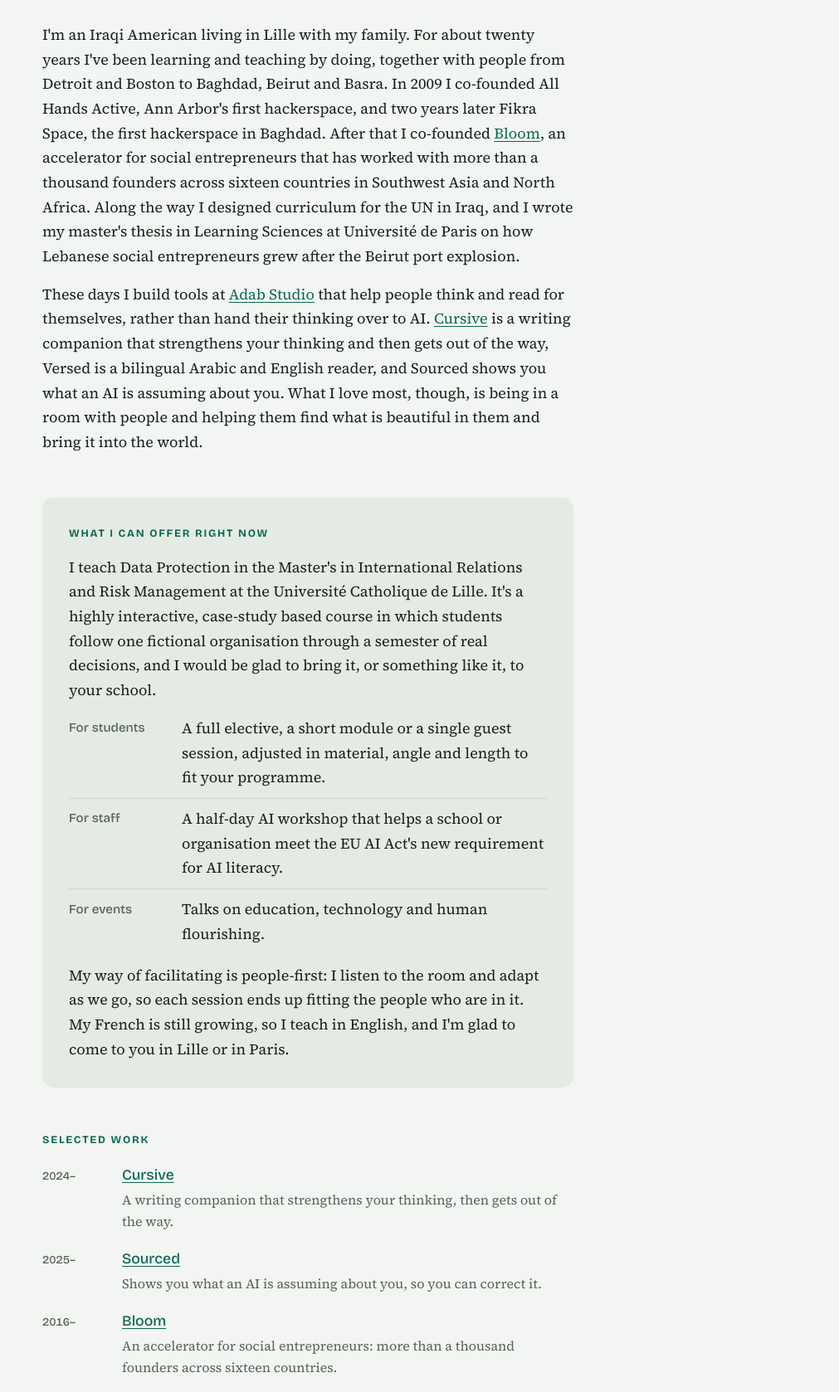
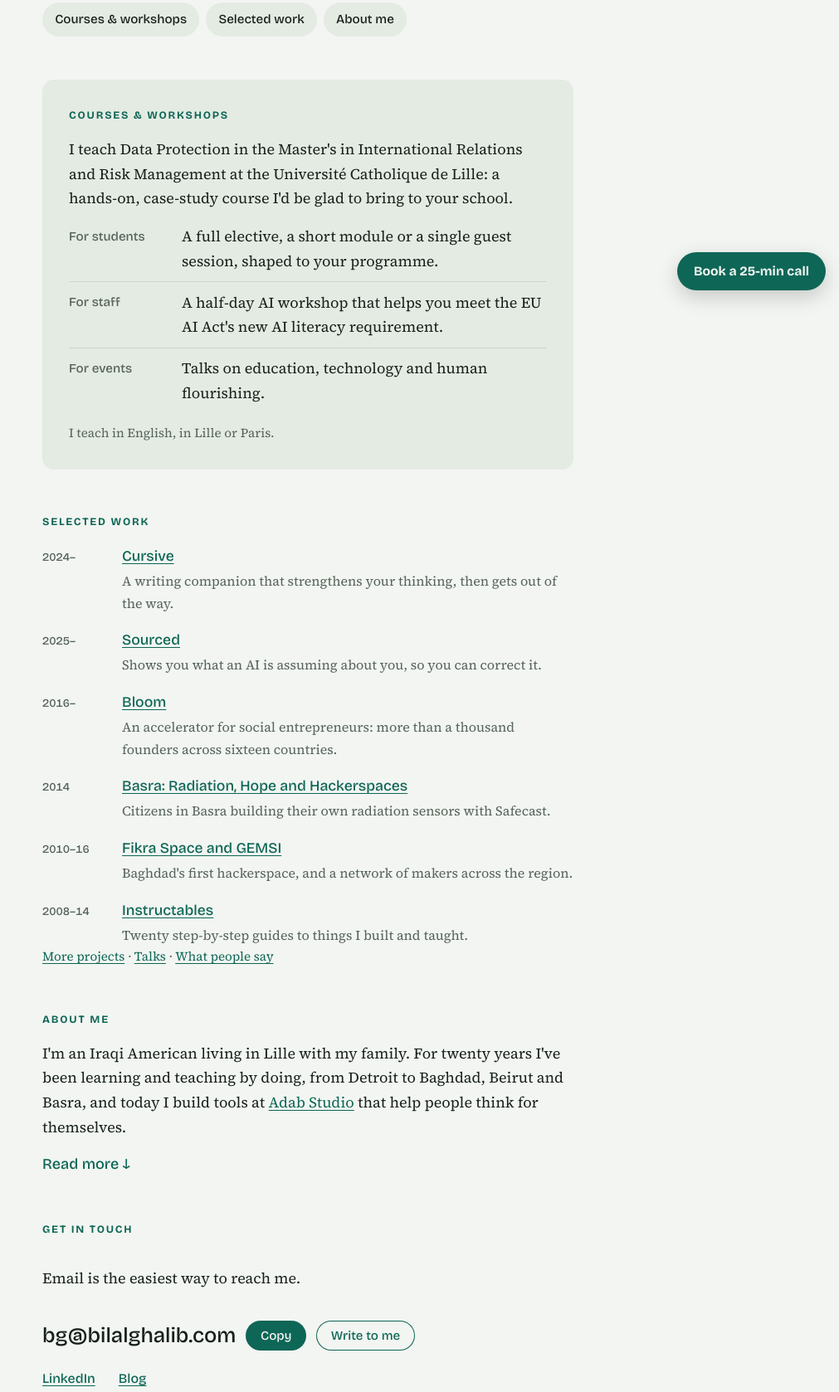
Before and after one commit to bilalghalib/bilalghalib.com, a plain HTML site: page index.html in a window 1280 px wide. Shown: the part 434-2112 px from the top of the page at 83% size, without its empty margins (269-1280 px from the left). Drawn offline with nearby package versions, Linux system fonts and the light colour scheme; a web font is replaced by a local one.

Commit message:
Floating call button, trimmed menu, shortcuts, shorter About with Read more
Co-Authored-By: Claude Opus 5.5 <noreply@anthropic.com>
Claude-Session: https://claude.ai/code/session_01RfrsvzaDNWk36aFGnVN6tq

```diff
--- a/index.html
+++ b/index.html
@@ -92,6 +92,19 @@ section[id] { scroll-margin-top: 1.5rem; }
 .menu nav a:hover, .menu nav a:focus-visible { background: var(--surface); color: var(--accent); }
 .menu hr { border: 0; border-top: 1px solid var(--line); margin: 0.35rem 0.5rem; }
 @media (prefers-reduced-motion: reduce) { html { scroll-behavior: auto; } .menu summary span { transition: none; } }
+.shortcuts { display: flex; flex-wrap: wrap; gap: 0.5rem; margin-top: -1.5rem; }
+.shortcuts a { font-family: var(--display); font-size: 0.95rem; text-decoration: none; color: var(--fg); background: var(--surface); padding: 0.5rem 0.95rem; border-radius: 999px; }
+.shortcuts a:hover { color: var(--accent); }
+.small { font-size: 0.95rem; color: var(--muted); }
+.readmore summary { cursor: pointer; font-family: var(--display); color: var(--accent); list-style: none; margin-top: 0.25rem; }
+.readmore summary::-webkit-details-marker { display: none; }
+.readmore summary::after { content: " ↓"; }
+.readmore[open] summary { display: none; }
+.readmore p { margin: 1rem 0 0; }
+.menu nav a.li { display: flex; align-items: center; gap: 0.5rem; }
+.cta { position: fixed; z-index: 15; right: calc(env(safe-area-inset-right, 0px) + 16px); bottom: calc(env(safe-area-inset-bottom, 0px) + 16px); font: 600 0.98rem var(--display); color: var(--bg); background: var(--accent); text-decoration: none; padding: 0.85rem 1.25rem; border-radius: 999px; box-shadow: 0 8px 24px rgba(0,0,0,.18); }
+.cta:hover { filter: brightness(1.08); }
+.wrap { padding-bottom: 6rem; }
 footer { color: var(--muted); font-size: 0.85rem; font-family: var(--display); border-top: 1px solid var(--line); padding-top: 1.25rem; }
 </style>
 </head>
@@ -100,17 +113,16 @@ footer { color: var(--muted); font-size: 0.85rem; font-family: var(--display); b
 <details class="menu" id="menu">
   <summary aria-label="Menu"><span></span><span></span><span></span></summary>
   <nav aria-label="Site">
-    <a href="#teach">Teach with me</a>
+    <a href="#teach">Courses &amp; workshops</a>
     <a href="#work">Selected work</a>
-    <a href="https://calendly.com/bilalg/bilal-25mins" rel="noopener">Book a 25-min call</a>
+    <a href="#about">About</a>
     <a href="#contact">Contact</a>
     <hr>
-    <a href="https://www.linkedin.com/in/bilalghalib" rel="noopener">LinkedIn</a>
-    <a href="https://adab.studio" rel="noopener">Adab Studio</a>
-    <a href="https://bloom.pm" rel="noopener">Bloom</a>
-    <a href="https://blog.bilalghalib.com/blog/">Blog</a>
+    <a class="li" href="https://www.linkedin.com/in/bilalghalib" rel="noopener"><svg viewBox="0 0 24 24" width="18" height="18" aria-hidden="true"><path fill="currentColor" d="M20.45 20.45h-3.56v-5.57c0-1.33-.02-3.04-1.85-3.04-1.85 0-2.14 1.45-2.14 2.94v5.67H9.34V9h3.42v1.56h.05c.48-.9 1.64-1.85 3.37-1.85 3.6 0 4.27 2.37 4.27 5.46v6.28zM5.34 7.43a2.06 2.06 0 1 1 0-4.13 2.06 2.06 0 0 1 0 4.13zM7.12 20.45H3.56V9h3.56v11.45zM22.22 0H1.77C.79 0 0 .77 0 1.73v20.54C0 23.23.79 24 1.77 24h20.45c.98 0 1.78-.77 1.78-1.73V1.73C24 .77 23.2 0 22.22 0z"/></svg>LinkedIn</a>
   </nav>
 </details>
+
+<a class="cta" href="https://calendly.com/bilalg/bilal-25mins" rel="noopener">Book a 25-min call</a>
 
 <div class="wrap">
   <header class="hero">
@@ -122,20 +134,21 @@ footer { color: var(--muted); font-size: 0.85rem; font-family: var(--display); b
     <img class="portrait" src="bilal.jpg" alt="Portrait of Bilal Ghalib smiling, in a brown blazer" width="720" height="720">
   </header>
 
-  <section>
-    <p>I'm an Iraqi American living in Lille with my family. For about twenty years I've been learning and teaching by doing, together with people from Detroit and Boston to Baghdad, Beirut and Basra. In 2009 I co-founded All Hands Active, Ann Arbor's first hackerspace, and two years later Fikra Space, the first hackerspace in Baghdad. After that I co-founded <a href="https://bloom.pm" rel="noopener">Bloom</a>, an accelerator for social entrepreneurs that has worked with more than a thousand founders across sixteen countries in Southwest Asia and North Africa. Along the way I designed curriculum for the UN in Iraq, and I wrote my master's thesis in Learning Sciences at Université de Paris on how Lebanese social entrepreneurs grew after the Beirut port explosion.</p>
-    <p>These days I build tools at <a href="https://adab.studio" rel="noopener">Adab Studio</a> that help people think and read for themselves, rather than hand their thinking over to AI. <a href="https://cursivegpt.com" rel="noopener">Cursive</a> is a writing companion that strengthens your thinking and then gets out of the way, Versed is a bilingual Arabic and English reader, and Sourced shows you what an AI is assuming about you. What I love most, though, is being in a room with people and helping them find what is beautiful in them and bring it into the world.</p>
-  </section>
+  <nav class="shortcuts" aria-label="On this page">
+    <a href="#teach">Courses &amp; workshops</a>
+    <a href="#work">Selected work</a>
+    <a href="#about">About me</a>
+  </nav>
 
   <section class="offer" id="teach" aria-labelledby="offer-h">
-    <h2 id="offer-h">What I can offer right now</h2>
-    <p>I teach Data Protection in the Master's in International Relations and Risk Management at the Université Catholique de Lille. It's a highly interactive, case-study based course in which students follow one fictional organisation through a semester of real decisions, and I would be glad to bring it, or something like it, to your school.</p>
+    <h2 id="offer-h">Courses &amp; workshops</h2>
+    <p>I teach Data Protection in the Master's in International Relations and Risk Management at the Université Catholique de Lille: a hands-on, case-study course I'd be glad to bring to your school.</p>
     <ul>
-      <li><b>For students</b><span>A full elective, a short module or a single guest session, adjusted in material, angle and length to fit your programme.</span></li>
-      <li><b>For staff</b><span>A half-day AI workshop that helps a school or organisation meet the EU AI Act's new requirement for AI literacy.</span></li>
+      <li><b>For students</b><span>A full elective, a short module or a single guest session, shaped to your programme.</span></li>
+      <li><b>For staff</b><span>A half-day AI workshop that helps you meet the EU AI Act's new AI literacy requirement.</span></li>
       <li><b>For events</b><span>Talks on education, technology and human flourishing.</span></li>
     </ul>
-    <p>My way of facilitating is people-first: I listen to the room and adapt as we go, so each session ends up fitting the people who are in it. My French is still growing, so I teach in English, and I'm glad to come to you in Lille or in Paris.</p>
+    <p class="small">I teach in English, in Lille or Paris.</p>
   </section>
 
   <section id="work" aria-labelledby="work-h">
@@ -148,16 +161,23 @@ footer { color: var(--muted); font-size: 0.85rem; font-family: var(--display); b
       <li><span class="yr">2010–16</span><div><a href="https://globalinnovationgathering.org" rel="noopener">Fikra Space and GEMSI</a><p>Baghdad's first hackerspace, and a network of makers across the region.</p></div></li>
       <li><span class="yr">2008–14</span><div><a href="https://www.instructables.com/member/lamedust/instructables/" rel="noopener">Instructables</a><p>Twenty step-by-step guides to things I built and taught.</p></div></li>
     </ul>
+    <p class="small"><a href="https://blog.bilalghalib.com/portfolio/">More projects</a> · <a href="https://blog.bilalghalib.com/talks/">Talks</a> · <a href="https://blog.bilalghalib.com/testimonies/">What people say</a></p>
   </section>
 
-  <section aria-labelledby="now-h">
-    <h2 id="now-h">Now <span class="when">November 2026</span></h2>
-    <p>This month I'm teaching the last sessions of my Data Protection course, which ends in December, and I'm reaching out to schools around Lille about teaching with them next year. I'm also getting Cursive ready for its first real users, and slowly finding my way back to sharing my work in public after a few quiet years.</p>
+  <section id="about" aria-labelledby="about-h">
+    <h2 id="about-h">About me</h2>
+    <p>I'm an Iraqi American living in Lille with my family. For twenty years I've been learning and teaching by doing, from Detroit to Baghdad, Beirut and Basra, and today I build tools at <a href="https://adab.studio" rel="noopener">Adab Studio</a> that help people think for themselves.</p>
+    <details class="readmore">
+      <summary>Read more</summary>
+      <p>In 2009 I co-founded All Hands Active, Ann Arbor's first hackerspace, and two years later Fikra Space, the first hackerspace in Baghdad. After that I co-founded <a href="https://bloom.pm" rel="noopener">Bloom</a>, an accelerator for social entrepreneurs that has worked with more than a thousand founders across sixteen countries in Southwest Asia and North Africa. Along the way I designed curriculum for the UN in Iraq, and I wrote my master's thesis in Learning Sciences at Université de Paris on how Lebanese social entrepreneurs grew after the Beirut port explosion.</p>
+      <p>At Adab Studio, <a href="https://cursivegpt.com" rel="noopener">Cursive</a> is a writing companion that strengthens your thinking and then gets out of the way, Versed is a bilingual Arabic and English reader, and Sourced shows you what an AI is assuming about you. What I love most, though, is being in a room with people and helping them find what is beautiful in them and bring it into the world.</p>
+      <p><b>Now (November 2026):</b> I'm teaching the last sessions of my Data Protection course, talking with schools around Lille about next year, and getting Cursive ready for its first real users.</p>
+    </details>
   </section>
 
   <section class="contact" id="contact" aria-labelledby="contact-h">
     <h2 id="contact-h">Get in touch</h2>
-    <p>The easiest way to reach me is by email, and I'm always glad to hear from people. If you'd rather talk, <a href="https://calendly.com/bilalg/bilal-25mins" rel="noopener">book a 25-minute call</a>.</p>
+    <p>Email is the easiest way to reach me.</p>
     <div class="email-row">
       <span class="email" id="email" data-u="gb" data-d="moc.bilahglalib">bg [at] bilalghalib [dot] com</span>
       <button type="button" id="copy" hidden>Copy</button>
@@ -165,16 +185,8 @@ footer { color: var(--muted); font-size: 0.85rem; font-family: var(--display); b
     </div>
     <nav class="links" aria-label="Elsewhere">
       <a href="https://www.linkedin.com/in/bilalghalib" rel="noopener">LinkedIn</a>
+      <a href="https://blog.bilalghalib.com/blog/">Blog</a>
     </nav>
-    <div class="more">
-      <p>More of my work lives on my blog:</p>
-      <nav class="links" aria-label="From my blog">
-        <a href="https://blog.bilalghalib.com/testimonies/">What people say</a>
-        <a href="https://blog.bilalghalib.com/talks/">Videos of my talks</a>
-        <a href="https://blog.bilalghalib.com/portfolio/">Past projects</a>
-        <a href="https://blog.bilalghalib.com/blog/">Writing</a>
-      </nav>
-    </div>
   </section>
 
   <footer>Bilal Ghalib · Lille, France</footer>
```
